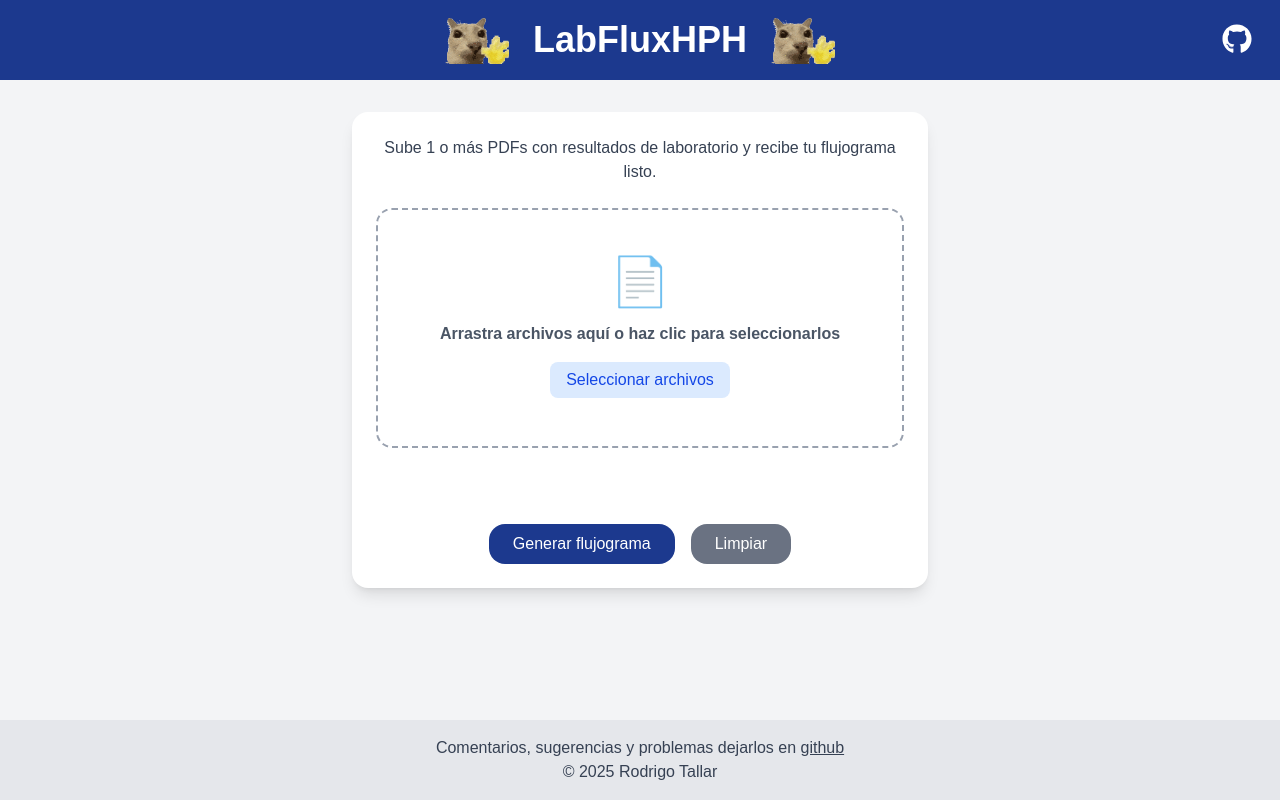
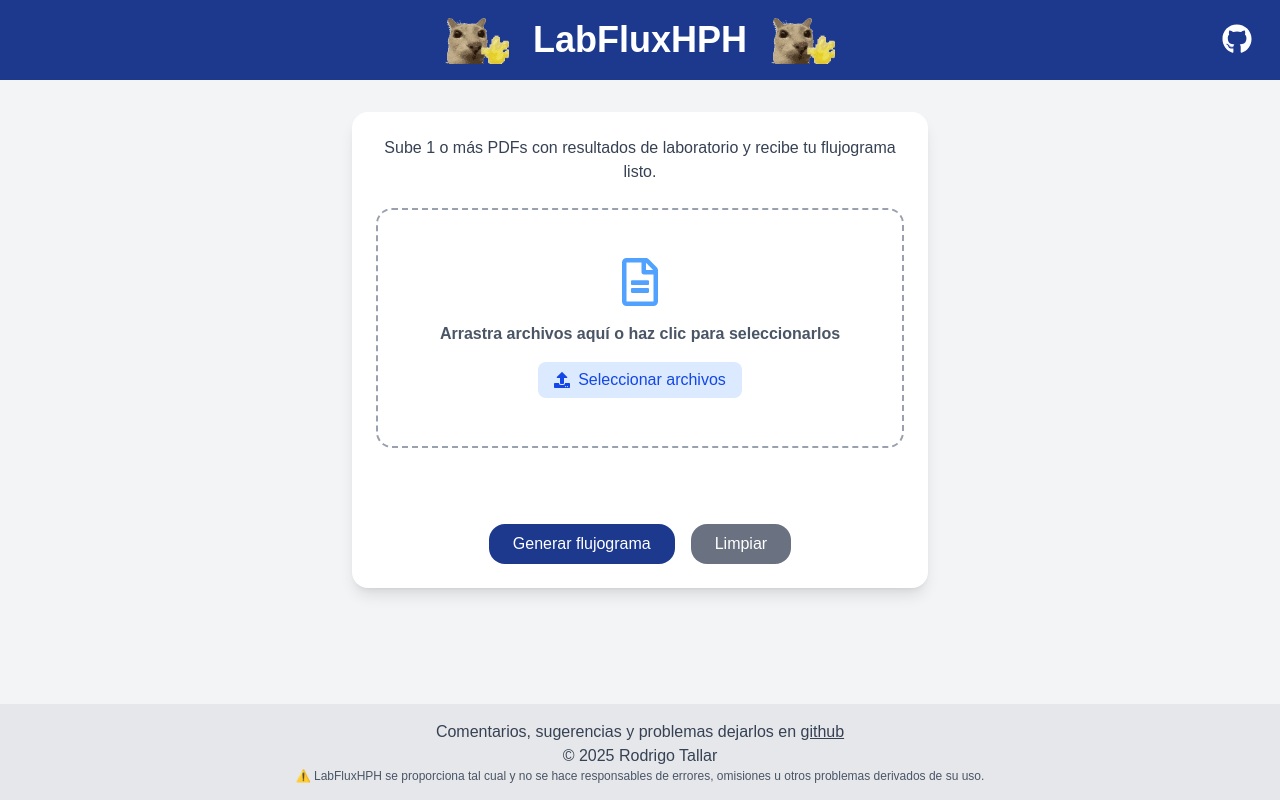
Before and after one commit to rtallarr/LabFluxHPH, a Next.js app: page / in a window 1280 px wide. Built offline with nearby package versions, Linux system fonts and the light colour scheme.

Commit message:
feat: add disclaimer and fix hardcoded icons

```diff
--- a/app/page.tsx
+++ b/app/page.tsx
@@ -1,7 +1,7 @@
 "use client";
 
 import { useState, useRef } from "react";
-import { FaGithub } from "react-icons/fa";
+import { FaGithub, FaRegFileAlt , FaUpload } from "react-icons/fa";
 import Image from "next/image";
 
 export default function HomePage() {
@@ -15,7 +15,7 @@ export default function HomePage() {
   const addFiles = (newFiles: FileList | null) => {
     if (!newFiles) return;
     const valid = Array.from(newFiles).filter(
-      (f) => /\.pdf$/i.test(f.name) || /\.zip$/i.test(f.name)
+      (f) => /\.pdf$/i.test(f.name)
     );
 
     if (files.length + valid.length > 24) {
@@ -105,7 +105,7 @@ export default function HomePage() {
           id="fileInput"
           type="file"
           multiple
-          accept=".pdf,.zip"
+          accept=".pdf"
           className="hidden"
           onChange={(e) => {
             addFiles(e.target.files);
@@ -125,18 +125,21 @@ export default function HomePage() {
             addFiles(e.dataTransfer.files);
           }}
         >
-          <div className="text-blue-400 text-5xl mb-4">📄</div>
+          <div className="flex justify-center items-center text-blue-400 text-5xl mb-4">
+            <FaRegFileAlt  />
+          </div>
           <div className="text-gray-600 font-semibold">
             Arrastra archivos aquí o haz clic para seleccionarlos
           </div>
           <button
             type="button"
-            className="mt-4 inline-flex items-center px-4 py-1.5 rounded-lg bg-blue-100 text-blue-700 hover:bg-blue-200 transition"
+            className="mt-4 inline-flex items-center px-4 py-1.5 rounded-lg bg-blue-100 text-blue-700 hover:bg-blue-200 transition gap-2"
             onClick={(e) => {
               e.stopPropagation();
               fileInputRef.current?.click();
             }}
           >
+            <FaUpload />
             Seleccionar archivos
           </button>
         </div>
@@ -200,6 +203,9 @@ export default function HomePage() {
       <footer className="bg-gray-200 text-gray-700 py-4 mt-8 text-center mt-auto">
         <p>Comentarios, sugerencias y problemas dejarlos en <a href="https://github.com/rtallarr/LabFluxHPH/issues" className="underline hover:text-purple-600">github</a></p>
         <p>&copy; {new Date().getFullYear()} <a href="https://www.tallar.cl" className="hover:text-purple-600">Rodrigo Tallar</a></p>
+        <p className="text-xs text-gray-600">
+          ⚠️ LabFluxHPH se proporciona tal cual y no se hace responsables de errores, omisiones u otros problemas derivados de su uso.
+        </p>
       </footer>
 
     </div>
```
